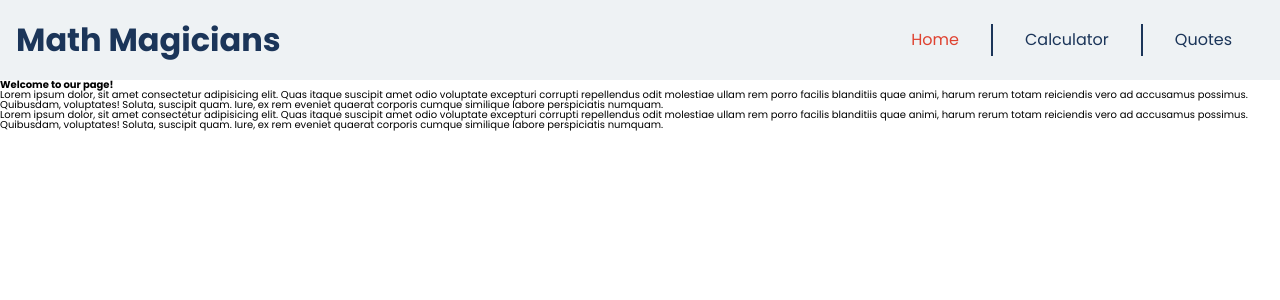
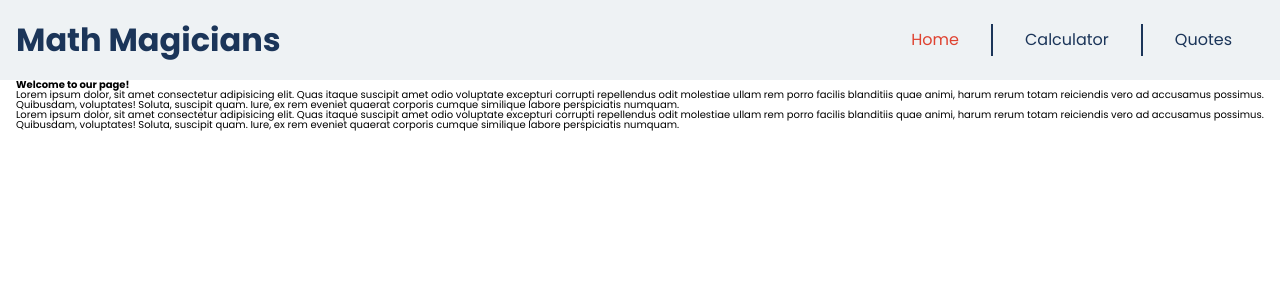
Before and after one commit to shahadat3669/math-magicians, a React (Create React App) app: page / in a window 1280 px wide. Shown: the top 300 px of the page. Built offline with nearby package versions, Linux system fonts and the light colour scheme.

Commit message:
Add styles for root and container.

```diff
--- a/src/App.css
+++ b/src/App.css
@@ -1,3 +1,13 @@
+#root {
+  min-height: 100vh;
+}
+
+.container {
+  margin: 0 auto;
+  padding: 0 1rem;
+  height: calc(100vh - 80px);
+}
+
 .header {
   background-color: #eef2f4;
   position: relative;
```
